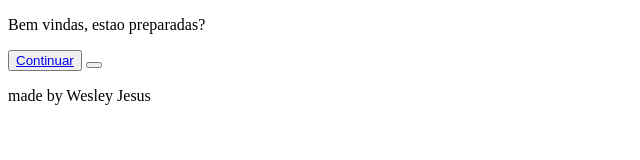
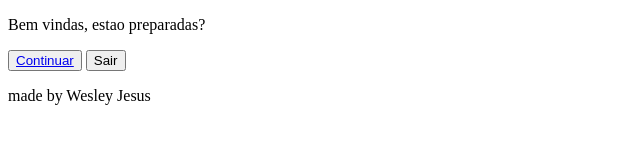
Before and after one commit to Wjwesley1/TESTE-DAMAS, a plain HTML site: page index.html in a window 1280 px wide. Shown: the full height of the page, 0-640 px from the left. Drawn offline with Linux system fonts and the light colour scheme.

Commit message:
Update index.html

```diff
--- a/index.html
+++ b/index.html
@@ -11,7 +11,7 @@
 
         <div class="btn">
             <button class="button"><a href="pg1.html">Continuar</a></button>
-            <button type="button" onclick="window.close()"></button>
+            <button type="button" onclick="window.close()">Sair</button>
         </div>
 
         <div class="creditos">
```
